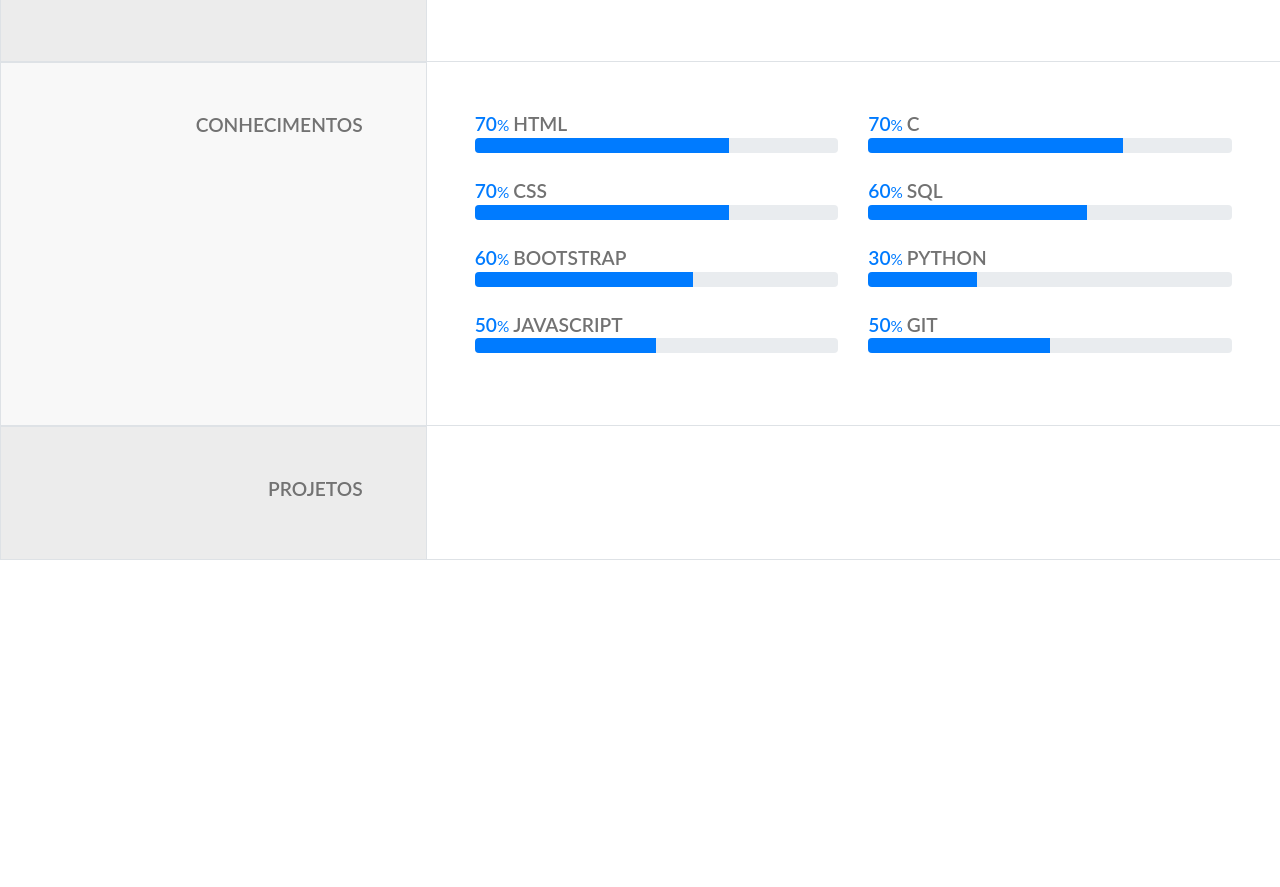
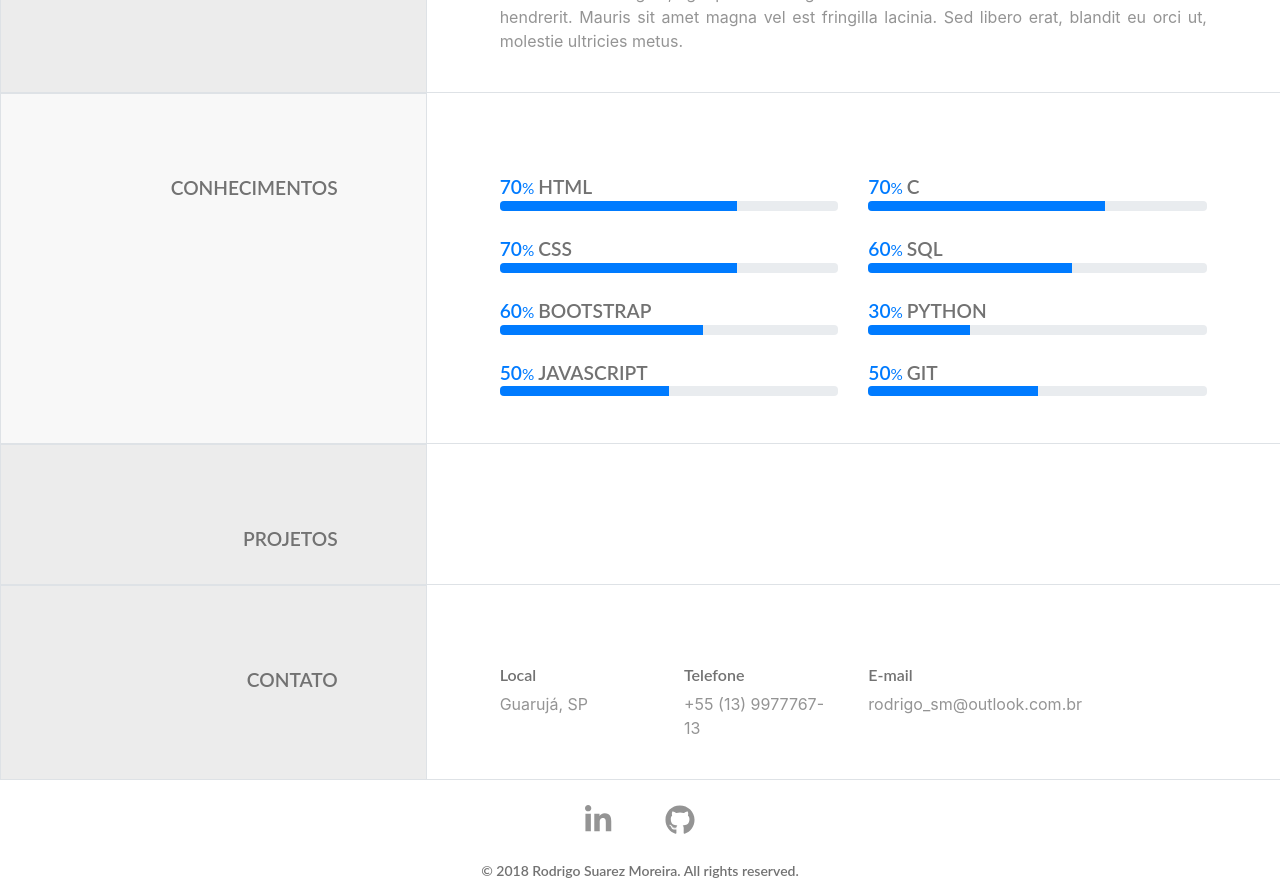
Before and after one commit to rodrigo-sm/rodrigo-sm.github.io, a plain HTML site: page Site-Principal/index.html in a window 1280 px wide. Shown: the part 839-1726 px from the top of the page. Before the commit the page ends 1399 px from the top, so only its background shows below. Drawn offline with nearby package versions, Linux system fonts and the light colour scheme.

Commit message:
Criação e finalização do rodape e da seção contato

```diff
--- a/Site-Principal/estilo.css
+++ b/Site-Principal/estilo.css
@@ -1,4 +1,4 @@
-/* Inicio Cabeçalho */
+/* Cabeçalho */
 
 #logo {
 	width: 50px;
@@ -16,7 +16,7 @@
 	background: white;
 }
 
-/* Fim Cabeçalho */
+/* Conteudo Principal */
 .cinza1 {
 	background: #ececec;
 }
@@ -24,14 +24,7 @@
 .cinza2 {
 	background: #f8f8f8;
 }
-
-.cinza3 {
-	background: #fbfbfb;
-}
-
-.cinza4 {
-	color: #727272;
-}
+w
 
 h2, h3, .c-number {
     font-size: 1.2rem;
@@ -42,17 +35,39 @@ h2, h3, .c-number {
 h1, h2, h3, .c-number, h4, h5, h6 {
     font-family: Lato, "Helvetica Neue", Helvetica, Arial, sans-serif;
     font-weight: 600;
+    color: #727272;
 }
 
-.number {
-	color: rgb(70, 130, 180);
+p {
+	color: #949494;
 }
-
 
 .sobrepor {
 	z-index: -1;
 }
 
-.pa{
-	padding: 80px;
+.pad {
+	padding: 80px 73px 23px;
 }
+
+
+ a {
+	color: #949494;
+}
+
+/* Contato */
+#contato a:hover {
+	color: blue;
+}
+
+
+/* Rodape */
+.botao {
+	font-size: 30px;
+	margin: 25px;
+}
+
+.titulo-rodape {
+	font-weight: 0;
+	font-size: 0.875em;
+}
--- a/Site-Principal/index.html
+++ b/Site-Principal/index.html
@@ -1,7 +1,7 @@
 <!DOCTYPE html>
 <html>
 <head>
-	<title>Rodrigo Suarez</title>
+	<title>Rodrigo Suarez Moreira</title>
 	<link rel="icon" href="imagens/favicon.ico">
 	<meta charset="utf-8">
 	<meta name="viewport" content="width=device-width, initial-scale=1, shrink-to-fit=no">
@@ -27,7 +27,7 @@
 				</a>
 				<!-- Menu Hamburguer -->
 				<button class="navbar-toggler" data-toggle="collapse" data-target="#nav-principal">
-            		<i class="fas fa-bars"></i>
+            		<i class="fas fa-bars" id="botao"></i>
           		</button>
           		<!-- Barra de Navegação -->
 				<div class="collapse navbar-collapse" id="nav-principal">
@@ -61,12 +61,12 @@
 
 	<main class="container-fluid"> <!-- Inicio do Conteudo Principal -->
 		<section class="row" id="sobre">  <!-- Inicio Seção Sobre -->
-			<div class="col-md-4 cinza1 d-flex justify-content-md-end sobrepor border">
-				<div class="text-md-right p-5 mt-4">
-					<h3 class="cinza4">Sobre</h3>
+			<div class="col-lg-4 cinza1 d-flex justify-content-lg-end sobrepor border">
+				<div class="text-md-right pad">
+					<h3>Sobre</h3>
 				</div>
 			</div>
-			<article class="col-md-8 sobrepor border-bottom p-5 mt-4">
+			<article class="col-lg-8 sobrepor border-bottom pad">
 				<p class="text-justify">
 					Lorem ipsum dolor sit amet, consectetur adipiscing elit. Quisque sed justo nec lectus imperdiet venenatis. Mauris commodo lectus in elit finibus porta. Duis ullamcorper purus in nibh dictum facilisis. Vivamus pretium facilisis purus non vestibulum. Nulla facilisi. Vestibulum ullamcorper velit a ligula rutrum facilisis. Proin id placerat diam, id dapibus diam. Nunc porttitor aliquet quam sit amet efficitur. Pellentesque non nisi id eros pulvinar posuere eu vitae erat. Aenean rhoncus semper pellentesque. Maecenas aliquam interdum consequat. Suspendisse consequat pharetra diam eget convallis. Ut blandit, neque vel lacinia faucibus, sem diam luctus ligula, eget posuere magna sem in mi. Ut condimentum nisi a arcu commodo hendrerit. Mauris sit amet magna vel est fringilla lacinia. Sed libero erat, blandit eu orci ut, molestie ultricies metus.d
 				</p>
@@ -77,43 +77,43 @@
 		</section> <!-- Fim Seção Sobre -->
 
 		<section class="row" id="conhecimento">  <!-- Inicio Seção Conhecimentos -->
-			<div class="col-md-4 cinza2 d-flex justify-content-md-end sobrepor border">
-				<div class="text-md-right p-5">
-					<h3 class="cinza4">Conhecimentos</h3>
+			<div class="col-lg-4 cinza2 d-flex justify-content-lg-end sobrepor border">
+				<div class="text-md-right pad">
+					<h3>Conhecimentos</h3>
 				</div>
 			</div>
 
-			<article class="col-md-8 p-5 sobrepor border-bottom">
+			<article class="col-lg-8 pad sobrepor border-bottom">
 				<div class="row">
 					<div class="col-md-6">
-						<div class="c-number cinza4 mb-4"> <!-- HTML -->
+						<div class="c-number mb-4"> <!-- HTML -->
 							<span class="text-primary">70<small>% </small></span>
 							HTML
-							<div class="progress" style="height: 15px;">
+							<div class="progress" style="height: 10px;">
 							  <div class="progress-bar" role="progressbar" style="width: 70%;" aria-valuenow="25" aria-valuemin="0" aria-valuemax="100"></div>
 							</div>
 						</div>
 
-						<div class="c-number cinza4 my-4"> <!-- CSS -->
+						<div class="c-number my-4"> <!-- CSS -->
 							<span class="text-primary">70<small>% </small></span>
 							CSS
-							<div class="progress" style="height: 15px;">
+							<div class="progress" style="height: 10px;">
 							  <div class="progress-bar" role="progressbar" style="width: 70%;" aria-valuenow="25" aria-valuemin="0" aria-valuemax="100"></div>
 							</div>
 						</div>
 
-						<div class="c-number cinza4 my-4 my-4"> <!-- BOOTSTRAP -->
+						<div class="c-number my-4 my-4"> <!-- BOOTSTRAP -->
 							<span class="text-primary">60<small>% </small></span>
 							Bootstrap
-							<div class="progress" style="height: 15px;">
+							<div class="progress" style="height: 10px;">
 							  <div class="progress-bar" role="progressbar" style="width: 60%;" aria-valuenow="25" aria-valuemin="0" aria-valuemax="100"></div>
 							</div>
 						</div>
 
-						<div class="c-number cinza4 my-4"> <!-- JAVASCRIPT -->
+						<div class="c-number my-4"> <!-- JAVASCRIPT -->
 							<span class="text-primary">50<small>% </small></span>
 							JavaScript
-							<div class="progress" style="height: 15px;">
+							<div class="progress" style="height: 10px;">
 							  <div class="progress-bar" role="progressbar" style="width: 50%;" aria-valuenow="25" aria-valuemin="0" aria-valuemax="100"></div>
 							</div>
 						</div>
@@ -122,53 +122,85 @@
 
 
 					<div class="col-md-6">
-						<div class="c-number cinza4 mb-4"> <!-- C -->
+						<div class="c-number mb-4"> <!-- C -->
 							<span class="text-primary">70<small>% </small></span>
 							C
-							<div class="progress" style="height: 15px;">
+							<div class="progress" style="height: 10px;">
 							  <div class="progress-bar" role="progressbar" style="width: 70%;" aria-valuenow="25" aria-valuemin="0" aria-valuemax="100"></div>
 							</div>
 						</div>
 
-						<div class="c-number cinza4 my-4"> <!-- SQL -->
+						<div class="c-number my-4"> <!-- SQL -->
 							<span class="text-primary">60<small>% </small></span>
 							SQL
-							<div class="progress" style="height: 15px;">
+							<div class="progress" style="height: 10px;">
 							  <div class="progress-bar" role="progressbar" style="width: 60%;" aria-valuenow="25" aria-valuemin="0" aria-valuemax="100"></div>
 							</div>
 						</div>
 
-						<div class="c-number cinza4 my-4 my-4"> <!-- PYTHON -->
+						<div class="c-number my-4 my-4"> <!-- PYTHON -->
 							<span class="text-primary">30<small>% </small></span>
 							Python
-							<div class="progress" style="height: 15px;">
+							<div class="progress" style="height: 10px;">
 							  <div class="progress-bar" role="progressbar" style="width: 30%;" aria-valuenow="25" aria-valuemin="0" aria-valuemax="100"></div>
 							</div>
 						</div>
 
-						<div class="c-number cinza4 my-4"> <!-- GIT -->
+						<div class="c-number my-4"> <!-- GIT -->
 							<span class="text-primary">50<small>% </small></span>
 							Git
-							<div class="progress" style="height: 15px;">
+							<div class="progress" style="height: 10px	;">
 							  <div class="progress-bar" role="progressbar" style="width: 50%;" aria-valuenow="25" aria-valuemin="0" aria-valuemax="100"></div>
 							</div>
 						</div>
 					</div>
 				</div>
 			</article>
-		</section> <!-- Fim Seção Projetos -->
+		</section> <!-- Fim Seção Conhecimentos -->
 
 		<section class="row" id="projeto">  <!-- Inicio Seção Projetos -->
-			<div class="col-md-4 cinza1 d-flex justify-content-md-end sobrepor border">
-				<div class="text-md-right p-5">
-					<h3 class="cinza4">Projetos</h3>
+			<div class="col-lg-4 cinza1 d-flex justify-content-lg-end sobrepor border">
+				<div class="text-md-right pad">
+					<h3>Projetos</h3>
 				</div>
 			</div>
-			<article class="col-md-8 p-5 sobrepor border-bottom">
+			<article class="col-lg-8 pad sobrepor border-bottom">
 
 			</article>
 		</section> <!-- Fim Seção Projetos -->
+
+		<section class="row">  <!-- Inicio Seção Contato -->
+			<div class="col-lg-4 cinza1 d-flex justify-content-lg-end sobrepor border">
+				<div class="text-md-right pad">
+					<h3>Contato</h3>
+				</div>
+			</div>
+			<article class="col-lg-8 pad sobrepor border-bottom">
+				<div class="row" id="contato">
+					<div class="col-md-3">
+						<h6>Local</h6>
+						<p>Guarujá, SP</p>
+					</div>
+					<div class="col-md-3">
+						<h6>Telefone</h6>
+						<p>+55 (13) 9977767-13</p>
+					</div>
+					<div class="col-md-3">
+						<h6>E-mail</h6>
+						<p>rodrigo_sm@outlook.com.br</p>
+					</div>
+				</div>
+			</article>
+		</section> <!-- Fim Seção Contato -->
 	</main> <!-- Fim do conteudo principal -->
+
+	<footer class="page-footer container">
+		<div class="text-md-center">
+			<a href=""><i class="fab fa-linkedin-in botao"></i></a>
+			<a href=""><i class="fab fa-github botao"></i></a>
+			<h5 class="titulo-rodape">© 2018 Rodrigo Suarez Moreira. All rights reserved.</h5>
+		</div>
+	</footer>
 
 
 
```
